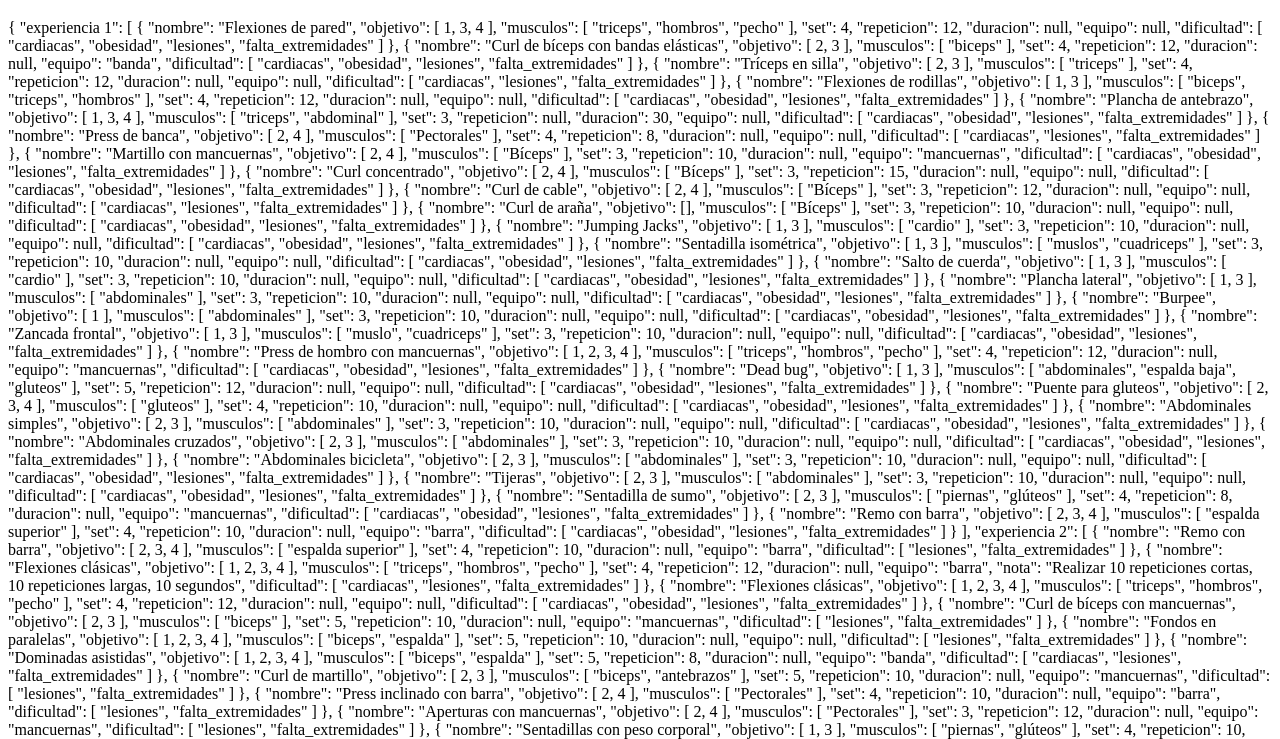
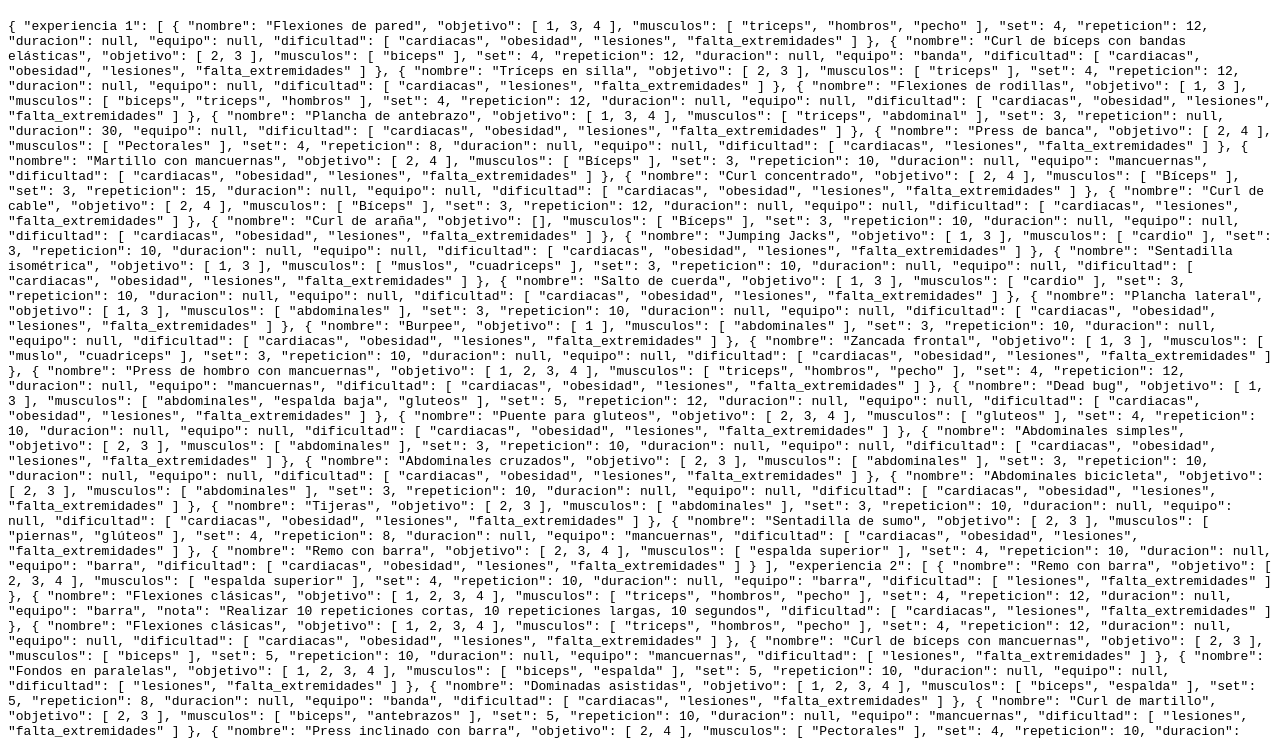
Before and after one commit to juandavidperez/Fitplan-excercices, a plain HTML site: page index.html in a window 1280 px wide. Shown: the part 61-800 px from the top of the page. Drawn offline with Linux system fonts and the light colour scheme.

Commit message:
añadiendo un code en el index.html

```diff
--- a/index.html
+++ b/index.html
@@ -8,7 +8,7 @@
   </head>
   <body>
     <h1>Mis Datos JSON</h1>
-    <div id="json-data"></div>
+    <code><div id="json-data"></div></code>
 
     <script src="script.js"></script>
   </body>
```
